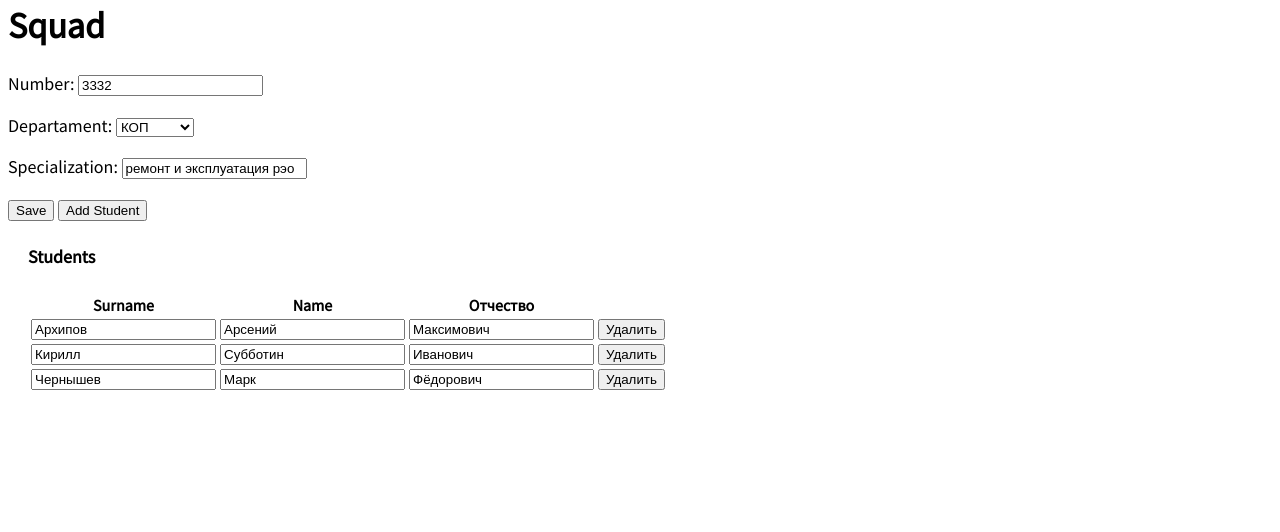
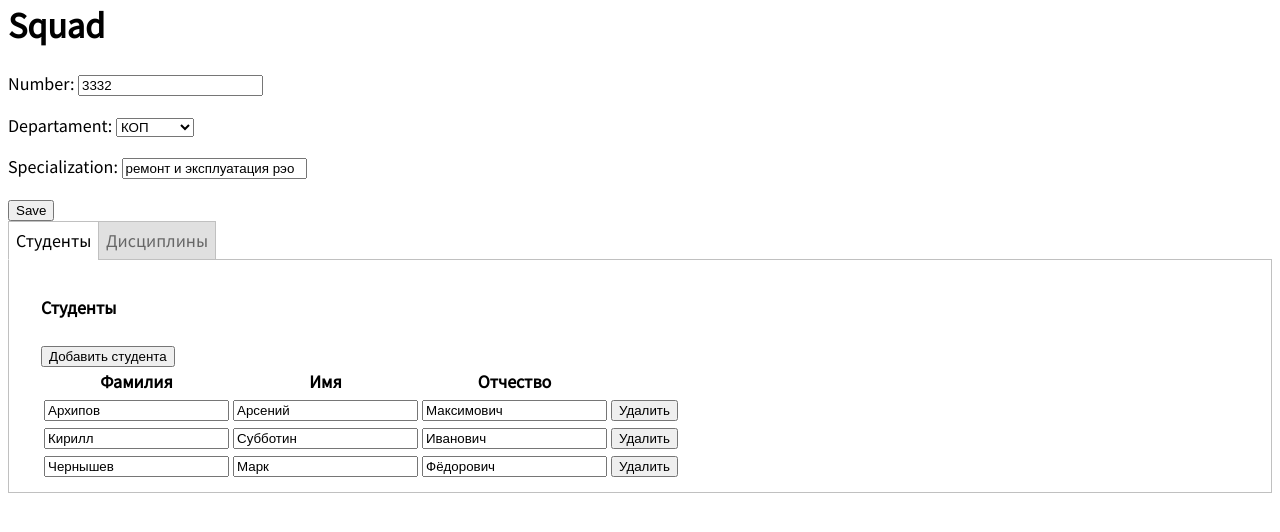
Before and after one commit to Rishatco/mark_system, a Django app: page /squad-edit/2 in a window 1280 px wide. Shown: the part 131-663 px from the top of the page. Run offline with Django 3.2, Linux system fonts and the light colour scheme; data comes from the database, SQL or seed files in the repository; both versions use the stored data as it was after the commit.

Commit message:
Добавил фронт для добавление дисциплин

```diff
--- a/system/firstapp/models.py
+++ b/system/firstapp/models.py
@@ -130,9 +130,15 @@ class Mark(models.Model):
 
     student = models.ForeignKey(to="StudentModel", on_delete=models.CASCADE, verbose_name="Студент")
 
-    discipline = models.ForeignKey(to="Discipline", on_delete=models.CASCADE, verbose_name="Дисциплина")
+    discipline = models.ForeignKey(to="SquadDiscipline", on_delete=models.CASCADE, verbose_name="Дисциплина")
 
     date = models.DateField(verbose_name="Дата")
 
     class Meta:
         ordering =["date", "student"]
+
+class SquadDiscipline(models.Model):
+
+    squad = models.ForeignKey(to="SquadModel", on_delete=models.CASCADE, verbose_name="Взвод")
+
+    discipline = models.ForeignKey(to="Discipline", on_delete=models.CASCADE, verbose_name="Дисциплина")
--- a/system/firstapp/templates/base.html
+++ b/system/firstapp/templates/base.html
@@ -1,4 +1,5 @@
 {% load static %}
+<!DOCTYPE html>
 <html>
   <head>
     <title>Система оценивания студентов ВУЦ</title>
--- a/system/firstapp/templates/firstapp/squadmodel_form.html
+++ b/system/firstapp/templates/firstapp/squadmodel_form.html
@@ -3,35 +3,106 @@
 <script src="https://code.jquery.com/jquery-3.6.0.js"></script>
 <script src="../../../static/scripts/addrow.js"></script>
 <h1>Squad</h1>
+<style type="text/css">
+.tabs { width: 100%; padding: 0px; margin: 0 auto; }
+.tabs>input { display: none; }
+.tabs>div {
+    display: none;
+    padding: 12px;
+    border: 1px solid #C0C0C0;
+    background: #FFFFFF;
+}
+.tabs>label {
+    display: inline-block;
+    padding: 7px;
+    margin: 0 -5px -1px 0;
+    text-align: center;
+    color: #666666;
+    border: 1px solid #C0C0C0;
+    background: #E0E0E0;
+    cursor: pointer;
+}
+.tabs>input:checked + label {
+    color: #000000;
+    border: 1px solid #C0C0C0;
+    border-bottom: 1px solid #FFFFFF;
+    background: #FFFFFF;
+}
+#tab_1:checked ~ #students,
+#tab_2:checked ~ #disciplines { display: block; }
+
+
+</style>
 <form action="" method="post">{% csrf_token %}
     {{ form.as_p }}
-      <input type="submit" value="Save" />
+    <input type="submit" value="Save"/>
+    <div class="tabs">
+        <input checked id="tab_1" name="inset" type="radio" value="">
+        <label for="tab_1">Студенты</label>
+        <input id="tab_2" name="inset" type="radio" value="">
+        <label for="tab_2">Дисциплины</label>
 
 
-        <button type="button" id="addbtn">Add Student</button>
+        <div id="students">
             <div style="margin-left:20px;margin-top:20px">
-        <h4>Students</h4>
-
+                <h4>Студенты</h4>
+                <button id="addstudent" type="button">Добавить студента</button>
                 <table id="student_table">
                     <tbody>
                     <tr>
-                    <th>Surname</th>
-                    <th>Name</th>
+                        <th>Фамилия</th>
+                        <th>Имя</th>
                         <th>Отчество</th>
                     </tr>
                     {% for student in squadmodel.studentmodel_set.all %}
                     <tr>
-                    <td hidden="hidden"><input type="text" value="{{student.pk}}" name="id"/></td>
-                    <td><input type="text" value="{{student.surname}}" name="surname"/></td>
-                    <td><input type="text" value="{{student.name}}" name="name"/></td>
-                    <td><input type="text" value="{{student.patronymic}}" name="patronymic"/></td>
-                    <td><button type="button" class="delbtn">Удалить</button> </td>
+                        <td hidden="hidden"><input name="id" type="text" value="{{student.pk}}"/></td>
+                        <td><input name="surname" type="text" value="{{student.surname}}"/></td>
+                        <td><input name="name" type="text" value="{{student.name}}"/></td>
+                        <td><input name="patronymic" type="text" value="{{student.patronymic}}"/></td>
+                        <td>
+                            <button class="delbtn" type="button">Удалить</button>
+                        </td>
                     </tr>
                     {% endfor %}
                     </tbody>
                 </table>
 
             </div>
+        </div>
+
+        <div id="disciplines">
+            <h4>Дисциплины</h4>
+            <button id="adddiscipline" type="button">Добавить дисциплину</button>
+            <table id="discipline_table">
+                <tbody>
+                <tr>
+                    <th>Название дисциплины</th>
+                </tr>
+                {% if squadmodel.squaddicipline_set.all %}
+                {% for discipline in squadmodel.squaddicipline_set.all %}
+                <tr>
+                    <td>{{discipline.discipline.name}}</td>
+                </tr>
+                {% endfor %}
+                {% else %}
+                <tr hidden="hidden" id="temp_row">
+                <td>
+                    <select>
+                        {% for discipline in disciplines %}
+                        <option>{{discipline}}</option>
+                        {% endfor%}
+                    </select>
+                </td>
+                <td>
+                    <button class="delbtn" type="button">Удалить</button>
+                </td>
+                </tr>
+                {% endif %}
+                </tbody>
+            </table>
+        </div>
+    </div>
 </form>
 
 {% endblock content %}
--- a/system/firstapp/views.py
+++ b/system/firstapp/views.py
@@ -67,6 +67,15 @@ class SquadDetailView(generic.DetailView):
 class SquadUpdateView(generic.UpdateView):
     model = SquadModel
     fields = ["number", "departament", "specialization"]
+
+
+    def get_context_data(self, *args, **kwargs):
+        context = super(SquadUpdateView, self).get_context_data(**kwargs)
+        discipline = Discipline.objects.all()
+        disiciplines = map(lambda x:x.name, discipline)
+        context['disciplines'] =disiciplines
+        return context
+
 
     def post(self, request, *args, **kwargs):
         # получение значений студентов
--- a/system/static/css/style.css
+++ b/system/static/css/style.css
@@ -47,30 +47,3 @@ header h1 a {
 .post-entry h2 a:hover {
   color: red;
 }
-
-.tabs { width: 100%; padding: 0px; margin: 0 auto; }
-.tabs>input { display: none; }
-.tabs>div {
-    display: none;
-    padding: 12px;
-    border: 1px solid #C0C0C0;
-    background: #FFFFFF;
-}
-.tabs>label {
-    display: inline-block;
-    padding: 7px;
-    margin: 0 -5px -1px 0;
-    text-align: center;
-    color: #666666;
-    border: 1px solid #C0C0C0;
-    background: #E0E0E0;
-    cursor: pointer;
-}
-.tabs>input:checked + label {
-    color: #000000;
-    border: 1px solid #C0C0C0;
-    border-bottom: 1px solid #FFFFFF;
-    background: #FFFFFF;
-}
-#tab_1:checked ~ #students{ display: block; },
-#tab_2:checked ~ #disciplines{ display: block; }
```
Also changed, not shown: system/firstapp/templates/firstapp/squadmodel_detail.html (+45 -1 lines), system/db.sqlite3, system/firstapp/migrations/0005_auto_20220102_1137.py (added), system/firstapp/migrations/0006_alter_studentmodel_birthday.py (added). Lines whose indentation alone changed are shown as unchanged.
